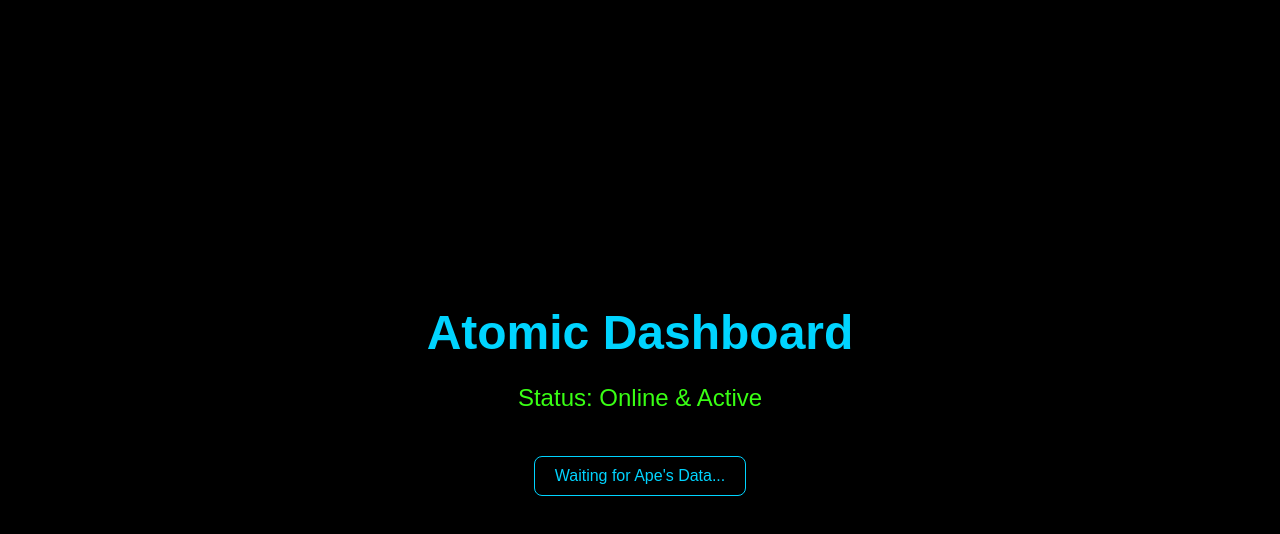
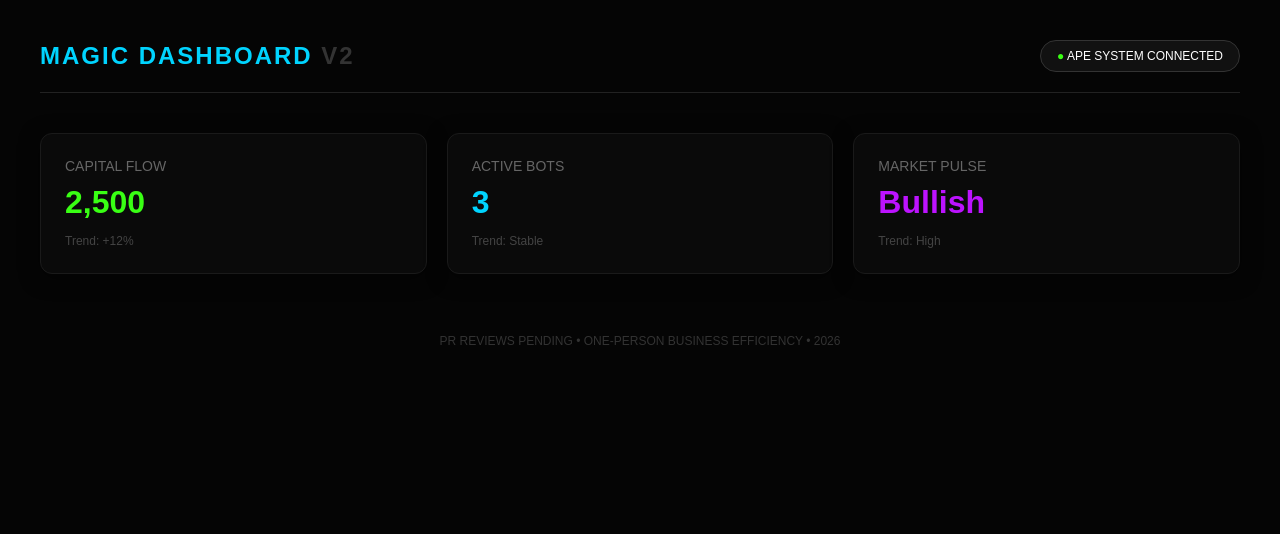
Before and after one commit to dasotillo-rgb/magic-dashboard-v2, a Next.js app: page / in a window 1280 px wide. Shown: the top 534 px of the page. Built offline with nearby package versions, Linux system fonts and the light colour scheme.

Commit message:
🚀 Magic UI: Injecting Ape's first production module

```diff
--- a/app/page.tsx
+++ b/app/page.tsx
@@ -1,25 +1,34 @@
-export default function Page() {
+import React from 'react';
+
+export default function AtomicDashboard() {
+  const metrics = [
+    { label: 'Capital Flow', value: '2,500', change: '+12%', color: '#39ff14' },
+    { label: 'Active Bots', value: '3', change: 'Stable', color: '#00d4ff' },
+    { label: 'Market Pulse', value: 'Bullish', change: 'High', color: '#bc13fe' }
+  ];
+
   return (
-    <div style={{
-      backgroundColor: 'black',
-      color: '#00d4ff',
-      height: '100vh',
-      display: 'flex',
-      flexDirection: 'column',
-      alignItems: 'center',
-      justifyContent: 'center',
-      fontFamily: 'sans-serif'
-    }}>
-      <h1 style={{ fontSize: '3rem', margin: '0' }}>Atomic Dashboard</h1>
-      <p style={{ color: '#39ff14', fontSize: '1.5rem' }}>Status: Online & Active</p>
-      <div style={{
-        marginTop: '20px',
-        padding: '10px 20px',
-        border: '1px solid #00d4ff',
-        borderRadius: '8px'
-      }}>
-        Waiting for Ape's Data...
+    <div style={{ backgroundColor: '#050505', minHeight: '100vh', color: 'white', fontFamily: 'sans-serif', padding: '40px' }}>
+      <header style={{ borderBottom: '1px solid #222', paddingBottom: '20px', marginBottom: '40px', display: 'flex', justifyContent: 'space-between', alignItems: 'center' }}>
+        <h1 style={{ margin: 0, fontSize: '24px', letterSpacing: '2px', color: '#00d4ff' }}>MAGIC DASHBOARD <span style={{ color: '#333' }}>V2</span></h1>
+        <div style={{ backgroundColor: '#111', padding: '8px 16px', borderRadius: '20px', fontSize: '12px', border: '1px solid #333' }}>
+          <span style={{ color: '#39ff14' }}>●</span> APE SYSTEM CONNECTED
+        </div>
+      </header>
+
+      <div style={{ display: 'grid', gridTemplateColumns: 'repeat(auto-fit, minmax(250px, 1fr))', gap: '20px' }}>
+        {metrics.map((m, i) => (
+          <div key={i} style={{ backgroundColor: '#0a0a0a', padding: '24px', borderRadius: '12px', border: '1px solid #1a1a1a', boxShadow: '0 4px 20px rgba(0,0,0,0.5)' }}>
+            <p style={{ color: '#666', fontSize: '14px', margin: '0 0 10px 0', textTransform: 'uppercase' }}>{m.label}</p>
+            <h2 style={{ fontSize: '32px', margin: '0 0 10px 0', color: m.color }}>{m.value}</h2>
+            <span style={{ fontSize: '12px', color: '#444' }}>Trend: {m.change}</span>
+          </div>
+        ))}
       </div>
+
+      <footer style={{ marginTop: '60px', color: '#333', fontSize: '12px', textAlign: 'center' }}>
+        PR REVIEWS PENDING • ONE-PERSON BUSINESS EFFICIENCY • 2026
+      </footer>
     </div>
-  )
+  );
 }
```
